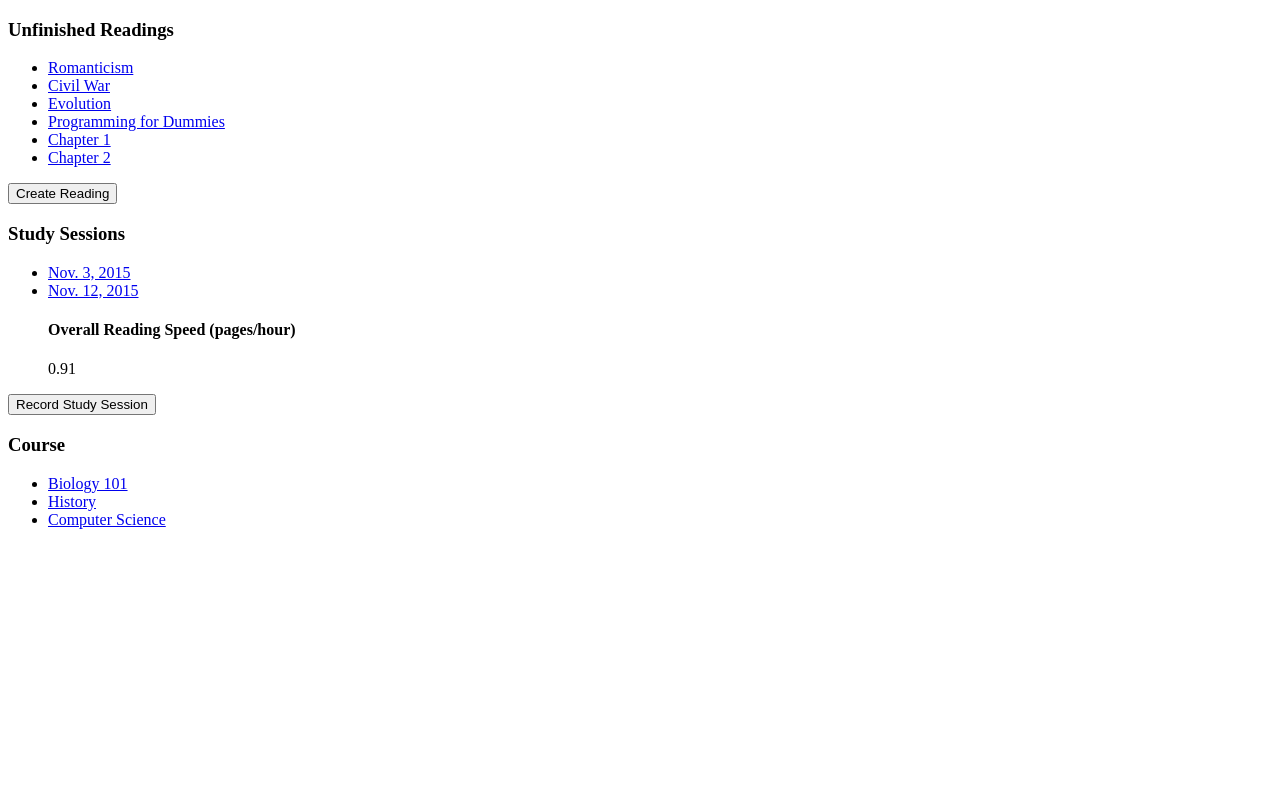
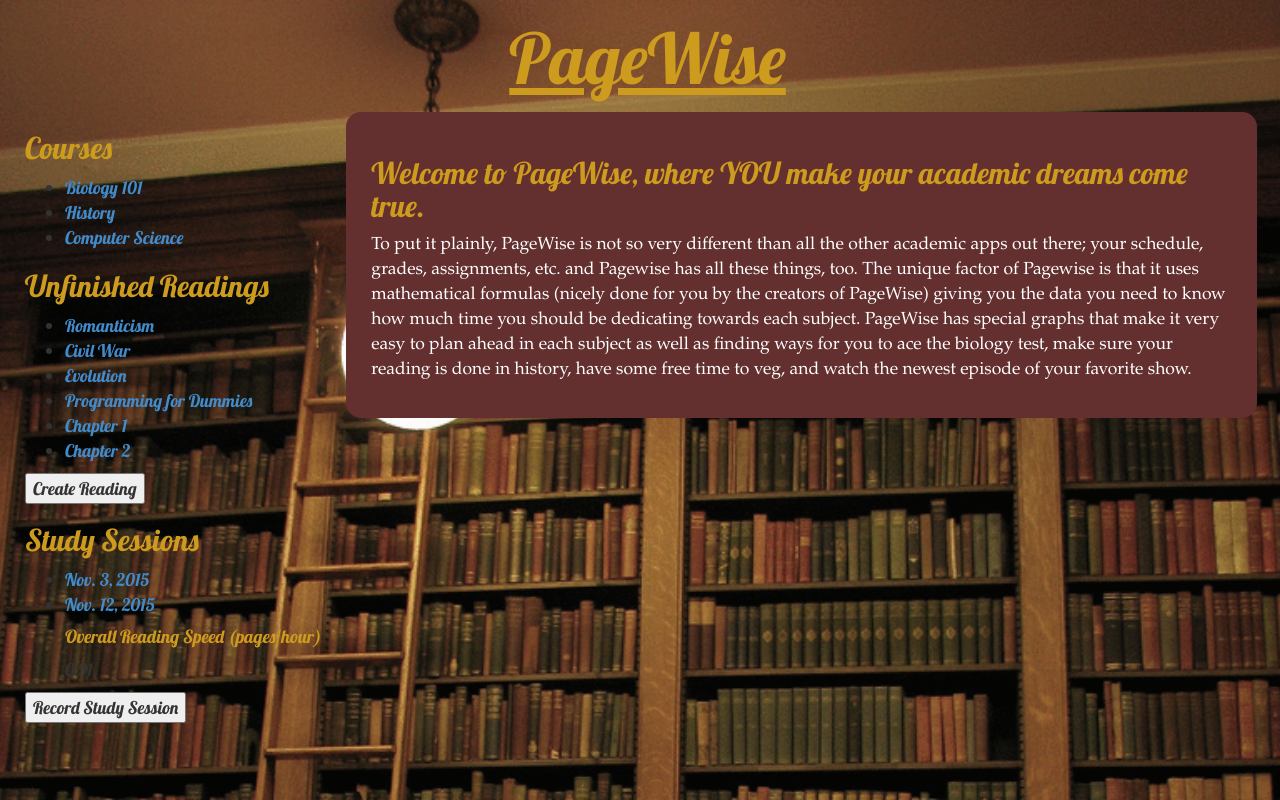
Before and after one commit to carolinehardin/pagewise, a Django app: page / in a window 1280 px wide. Run offline with Django 3.2, Linux system fonts and the light colour scheme; data comes from the database, SQL or seed files in the repository; parts of the project's set-up code (start-up, migrations or seed data) failed here and were passed over; some libraries are stand-ins or nearby versions.

Commit message:
changed css
cleaned up css/main html file

```diff
--- a/firstdjango/firstdjango/templates/base.html
+++ b/firstdjango/firstdjango/templates/base.html
@@ -1,6 +1,11 @@
+{% load staticfiles %}
 <!doctype html>
 <html>
 	<head>
+	<link rel="stylesheet" href="//maxcdn.bootstrapcdn.com/bootstrap/3.2.0/css/bootstrap.min.css">
+    <link rel="stylesheet" href="//maxcdn.bootstrapcdn.com/bootstrap/3.2.0/css/bootstrap-theme.min.css">
+		<link rel="stylesheet" href="{% static 'css/pagewise.css' %}">
+		<link href="http://fonts.googleapis.com/css?family=Lobster&subset=latin,latin-ext" rel="stylesheet" type="text/css">
 		<meta charset="utf-8">
 		<title>PageWise</title>
 		<meta name="description" content"">
--- a/firstdjango/firstdjango/templates/inventory/base.html
+++ b/firstdjango/firstdjango/templates/inventory/base.html
@@ -1,11 +1,12 @@
 <!doctype html>
 <html>
-	<head>
+<head>
 		<meta charset="utf-8">
 		<title>PageWise</title>
 		<meta name="description" content"">
 	</head>
 	<body>
+	<h1 style="color: white">FOO</h1>
 		{% block content %}
 		{% endblock content %}
 	</body>
--- a/firstdjango/firstdjango/templates/inventory/index.html
+++ b/firstdjango/firstdjango/templates/inventory/index.html
@@ -1,7 +1,22 @@
 {% extends "base.html" %}
 
 {% block content %}
-	<h3>Unfinished Readings</h3>
+<header>
+	<h1>PageWise</h1>
+</header>
+<nav>
+	<h2>Courses</h2>
+	<ul>
+		{% for course in course %}
+			<li>
+				<a href="{% url 'course_detail' course.id %}">
+					{{ course.title|capfirst }}
+				</a>
+			</li>
+		{% endfor %}
+	</ul>
+
+	<h2>Unfinished Readings</h2>
 	<ul>
 		{% for item in items %}
 			<li>
@@ -12,12 +27,11 @@
 		{% endfor %}
 	</ul>
 
-
 	<form id="reading_form" method="get" action="/add_reading/">
 		<input type="submit" name="submit" value="Create Reading" />
     </form>
 
-	<h3>Study Sessions</h3>
+	<h2>Study Sessions</h2>
 	<ul>
 		{% for studySession in studySessions %}
 			<li>
@@ -34,16 +48,17 @@
 		<input type="submit" name="submit" value="Record Study Session" />
     </form>
 
-	<h3>Course</h3>
-	<ul>
-		{% for course in course %}
-			<li>
-				<a href="{% url 'course_detail' course.id %}">
-					{{ course.title|capfirst }}
-				</a>
-			</li>
-		{% endfor %}
-	</ul>
+</nav>
+<section class="callout">
+
+	<h2>Welcome to PageWise, where YOU make your academic dreams come true.</h2>
+	<p>To put it plainly, PageWise is not so very different than all the other academic apps out there; your schedule, grades, assignments, etc. and Pagewise has all these things, too.
+
+	The unique factor of Pagewise is that it uses mathematical formulas (nicely done for you by the creators of PageWise) giving you the data you need to know how much time you should be dedicating towards each subject.
+	PageWise has special graphs that make it very easy to plan ahead in each subject as well as finding ways for you to ace the biology test, make sure your reading is done in history, have some free time to veg, and watch the newest episode of your favorite show. </p>
+</section>
+
+
 
 
 {% endblock %}
--- /dev/null
+++ b/firstdjango/inventory/static/css/pagewise.css
@@ -0,0 +1,41 @@
+body{
+	background-color: #63302F;
+    padding-left: 15px;
+    font-family: "lobster", "cursive", serif;
+    font-size: 1.75rem;
+    background-image: url("ladderlib.gif");
+    background-repeat: no-repeat;
+    background-size: 100%;
+}
+
+li a { color: #428bca; }
+li a:hover {color: #fff; text-decoration: none;}
+
+h1 {
+	color:#CD9B1D;
+	font-size: 70px;
+	text-align:center;
+	text-decoration: underline;
+}
+h2 {color:#CD9B1D}
+h4 {color:#CD9B1D}
+h5 {color:#CD9B1D}
+
+p { color: #fff; font-family: "Palatino", serif; }
+
+header {  }
+nav {
+	width: 25%;
+	float: left;
+	margin: .5rem;
+	padding: 0 .5rem;
+	}
+
+section.callout {
+	width: 72%;
+	float: left;
+	margin: .5rem;
+	padding: 2.5rem;
+	background-color: #63302F;
+	border-radius: 15px;
+}
--- /dev/null
+++ b/firstdjango/inventory/static/css/pagewise2.css
@@ -0,0 +1 @@
+h1{font-size: 80px}
```
Also changed, not shown: firstdjango/firstdjango/templates/inventory/add_reading.html (+3 -9 lines), firstdjango/inventory/static/css/pagewise#OnDisk.css (added, +30 -0 lines), firstdjango/inventory/static/css/Ceiling.gif (added), firstdjango/inventory/static/css/earthquakelib.gif (added), firstdjango/inventory/static/css/ladderlib.gif (added), firstdjango/inventory/static/css/modernishlib.gif (added), firstdjango/inventory/static/css/tumblr_midl3wwb0z1s24qluo1_1280.gif (added), 1 other file. Lines whose indentation alone changed are shown as unchanged.
